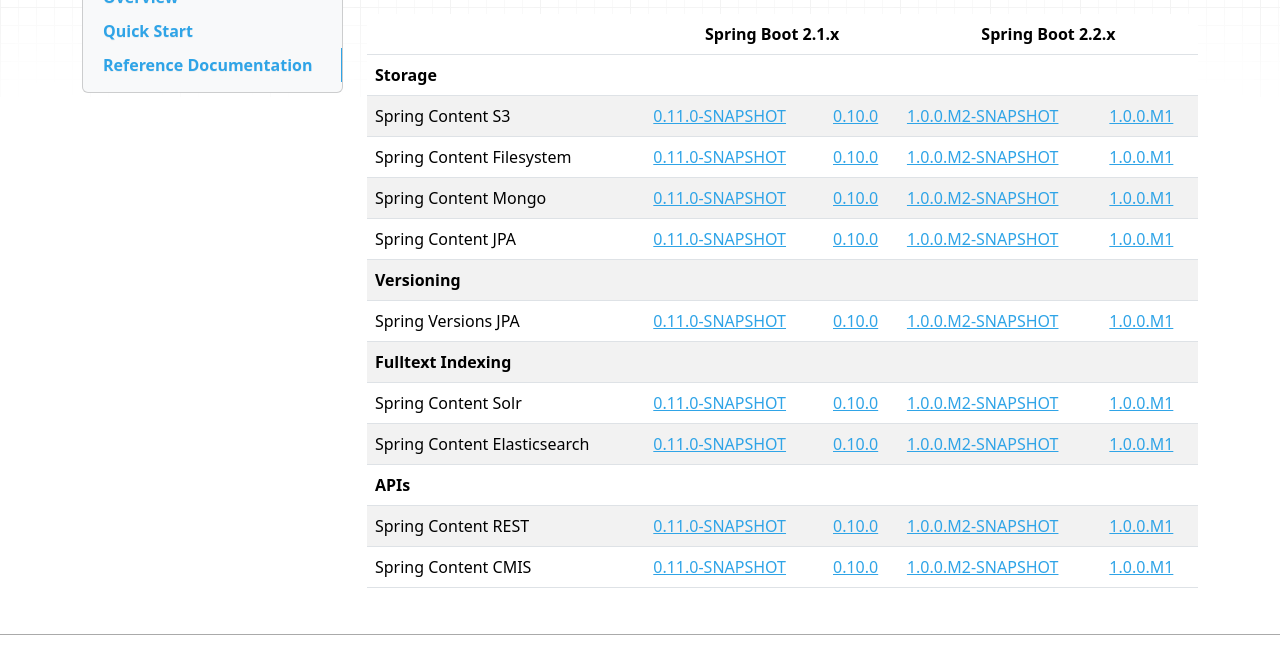
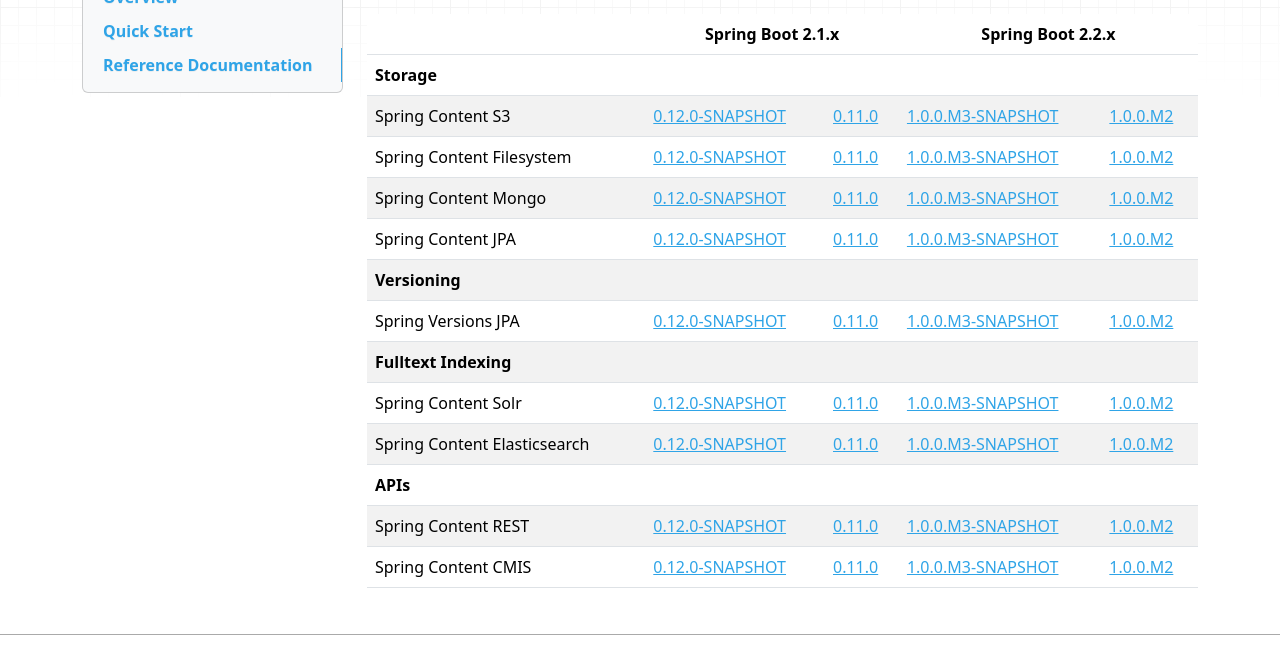
Before and after one commit to paulcwarren/spring-content-docs, an MkDocs documentation site: the page built from docs/index.md, in a window 1280 px wide and 900 px high, scrolled down 2470 px. Shown: the part 209-864 px from the top of the window. Built offline with MkDocs 1.6.1, drawn with Linux system fonts in a browser that asks for light colours; nearby versions of some CDN libraries; old or Windows-style settings are respelled for this version of MkDocs.

Commit message:
Fix versions

````diff
--- a/docs/index.md
+++ b/docs/index.md
@@ -64,7 +64,7 @@ Build your own cloud-native, scale-out headless content services using the exact
 <dependency>
     <groupId>com.github.paulcwarren</groupId>
     <artifactId>spring-content-fs-boot-starter</artifactId>
-    <version>0.10.0</version>
+    <version>0.11.0</version>
 </dependency>
 ```
 
@@ -139,75 +139,75 @@ For more, check out our initial [Getting Started Guide](spring-content-fs-docs.m
     <tbody>
         <tr>
             <td>Spring Content S3</td>
-            <td><a href="refs/snapshot/master/s3-index.html">0.11.0-SNAPSHOT</a></td>
-            <td><a href="refs/release/s3-index.html">0.10.0</a></td>
-            <td><a href="refs/snapshot/1.0.x/s3-index.html">1.0.0.M2-SNAPSHOT</a></td>
-            <td><a href="refs/release/1.0.0.M1/s3-index.html">1.0.0.M1</a></td>
+            <td><a href="refs/snapshot/master/s3-index.html">0.12.0-SNAPSHOT</a></td>
+            <td><a href="refs/release/0.11.0/s3-index.html">0.11.0</a></td>
+            <td><a href="refs/snapshot/1.0.x/s3-index.html">1.0.0.M3-SNAPSHOT</a></td>
+            <td><a href="refs/release/1.0.0.M2/s3-index.html">1.0.0.M2</a></td>
         </tr>
         <tr>
             <td>Spring Content Filesystem</td>
-            <td><a href="refs/snapshot/master/fs-index.html">0.11.0-SNAPSHOT</a></td>
-            <td><a href="refs/release/fs-index.html">0.10.0</a></td>
-            <td><a href="refs/snapshot/1.0.x/fs-index.html">1.0.0.M2-SNAPSHOT</a></td>
-            <td><a href="refs/release/1.0.0.M1/fs-index.html">1.0.0.M1</a></td>
+            <td><a href="refs/snapshot/master/fs-index.html">0.12.0-SNAPSHOT</a></td>
+            <td><a href="refs/release/0.11.0/fs-index.html">0.11.0</a></td>
+            <td><a href="refs/snapshot/1.0.x/fs-index.html">1.0.0.M3-SNAPSHOT</a></td>
+            <td><a href="refs/release/1.0.0.M2/fs-index.html">1.0.0.M2</a></td>
         </tr>
         <tr>
             <td>Spring Content Mongo</td>
-            <td><a href="refs/snapshot/master/mongo-index.html">0.11.0-SNAPSHOT</a></td>
-            <td><a href="refs/release/mongo-index.html">0.10.0</a></td>
-            <td><a href="refs/snapshot/1.0.x/mongo-index.html">1.0.0.M2-SNAPSHOT</a></td>
-            <td><a href="refs/release/1.0.0.M1/mongo-index.html">1.0.0.M1</a></td>
+            <td><a href="refs/snapshot/master/mongo-index.html">0.12.0-SNAPSHOT</a></td>
+            <td><a href="refs/release/0.11.0/mongo-index.html">0.11.0</a></td>
+            <td><a href="refs/snapshot/1.0.x/mongo-index.html">1.0.0.M3-SNAPSHOT</a></td>
+            <td><a href="refs/release/1.0.0.M2/mongo-index.html">1.0.0.M2</a></td>
         </tr>
         <tr>
             <td>Spring Content JPA</td>
-            <td><a href="refs/snapshot/master/jpa-index.html">0.11.0-SNAPSHOT</a></td>
-            <td><a href="refs/release/jpa-index.html">0.10.0</a></td>
-            <td><a href="refs/snapshot/1.0.x/jpa-index.html">1.0.0.M2-SNAPSHOT</a></td>
-            <td><a href="refs/release/1.0.0.M1/jpa-index.html">1.0.0.M1</a></td>
+            <td><a href="refs/snapshot/master/jpa-index.html">0.12.0-SNAPSHOT</a></td>
+            <td><a href="refs/release/0.11.0/jpa-index.html">0.11.0</a></td>
+            <td><a href="refs/snapshot/1.0.x/jpa-index.html">1.0.0.M3-SNAPSHOT</a></td>
+            <td><a href="refs/release/1.0.0.M2/jpa-index.html">1.0.0.M2</a></td>
         </tr>
         <tr>
             <th colspan=5>Versioning</th>
         </tr>
         <tr>
             <td>Spring Versions JPA</td>
-            <td><a href="refs/snapshot/master/jpaversions-index.html">0.11.0-SNAPSHOT</a></td>
-            <td><a href="refs/release/jpaversion-index.html">0.10.0</a></td>
-            <td><a href="refs/snapshot/1.0.x/jpaversions-index.html">1.0.0.M2-SNAPSHOT</a></td>
-            <td><a href="refs/release/1.0.0.M1/jpaversions-index.html">1.0.0.M1</a></td>
+            <td><a href="refs/snapshot/master/jpaversions-index.html">0.12.0-SNAPSHOT</a></td>
+            <td><a href="refs/release/0.11.0/jpaversion-index.html">0.11.0</a></td>
+            <td><a href="refs/snapshot/1.0.x/jpaversions-index.html">1.0.0.M3-SNAPSHOT</a></td>
+            <td><a href="refs/release/1.0.0.M2/jpaversions-index.html">1.0.0.M2</a></td>
         </tr>
         <tr>
             <th colspan=5>Fulltext Indexing</th>
         </tr>
         <tr>
             <td>Spring Content Solr</td>
-            <td><a href="refs/snapshot/master/solr-index.html">0.11.0-SNAPSHOT</a></td>
-            <td><a href="refs/release/solr-index.html">0.10.0</a></td>
-            <td><a href="refs/snapshot/1.0.x/solr-index.html">1.0.0.M2-SNAPSHOT</a></td>
-            <td><a href="refs/release/1.0.0.M1/solr-index.html">1.0.0.M1</a></td>
+            <td><a href="refs/snapshot/master/solr-index.html">0.12.0-SNAPSHOT</a></td>
+            <td><a href="refs/release/0.11.0/solr-index.html">0.11.0</a></td>
+            <td><a href="refs/snapshot/1.0.x/solr-index.html">1.0.0.M3-SNAPSHOT</a></td>
+            <td><a href="refs/release/1.0.0.M2/solr-index.html">1.0.0.M2</a></td>
         </tr>
         <tr>
             <td>Spring Content Elasticsearch</td>
-            <td><a href="refs/snapshot/master/elasticsearch-index.html">0.11.0-SNAPSHOT</a></td>
-            <td><a href="refs/release/elasticsearch-index.html">0.10.0</a></td>
-            <td><a href="refs/snapshot/1.0.x/elasticsearch-index.html">1.0.0.M2-SNAPSHOT</a></td>
-            <td><a href="refs/release/1.0.0.M1/elasticsearch-index.html">1.0.0.M1</a></td>
+            <td><a href="refs/snapshot/master/elasticsearch-index.html">0.12.0-SNAPSHOT</a></td>
+            <td><a href="refs/release/0.11.0/elasticsearch-index.html">0.11.0</a></td>
+            <td><a href="refs/snapshot/1.0.x/elasticsearch-index.html">1.0.0.M3-SNAPSHOT</a></td>
+            <td><a href="refs/release/1.0.0.M2/elasticsearch-index.html">1.0.0.M2</a></td>
         </tr>
         <tr>
             <th colspan=5>APIs</th>
         </tr>
         <tr>
             <td>Spring Content REST</td>
-            <td><a href="refs/snapshot/master/rest-index.html">0.11.0-SNAPSHOT</a></td>
-            <td><a href="refs/release/rest-index.html">0.10.0</a></td>
-            <td><a href="refs/snapshot/1.0.x/rest-index.html">1.0.0.M2-SNAPSHOT</a></td>
-            <td><a href="refs/release/1.0.0.M1/rest-index.html">1.0.0.M1</a></td>
+            <td><a href="refs/snapshot/master/rest-index.html">0.12.0-SNAPSHOT</a></td>
+            <td><a href="refs/release/0.11.0/rest-index.html">0.11.0</a></td>
+            <td><a href="refs/snapshot/1.0.x/rest-index.html">1.0.0.M3-SNAPSHOT</a></td>
+            <td><a href="refs/release/1.0.0.M2/rest-index.html">1.0.0.M2</a></td>
         </tr>
         <tr>
             <td>Spring Content CMIS</td>
-            <td><a href="refs/snapshot/master/cmis-index.html">0.11.0-SNAPSHOT</a></td>
-            <td><a href="refs/release/cmis-index.html">0.10.0</a></td>
-            <td><a href="refs/snapshot/1.0.x/cmis-index.html">1.0.0.M2-SNAPSHOT</a></td>
-            <td><a href="refs/release/1.0.0.M1/cmis-index.html">1.0.0.M1</a></td>
+            <td><a href="refs/snapshot/master/cmis-index.html">0.12.0-SNAPSHOT</a></td>
+            <td><a href="refs/release/0.11.0/cmis-index.html">0.11.0</a></td>
+            <td><a href="refs/snapshot/1.0.x/cmis-index.html">1.0.0.M3-SNAPSHOT</a></td>
+            <td><a href="refs/release/1.0.0.M2/cmis-index.html">1.0.0.M2</a></td>
         </tr>
     </tbody>
 </table>
````
Also changed, not shown: docs/spring-content-fs-docs.md (+1 -1 lines), docs/spring-content-rest-docs.md (+2 -2 lines).
